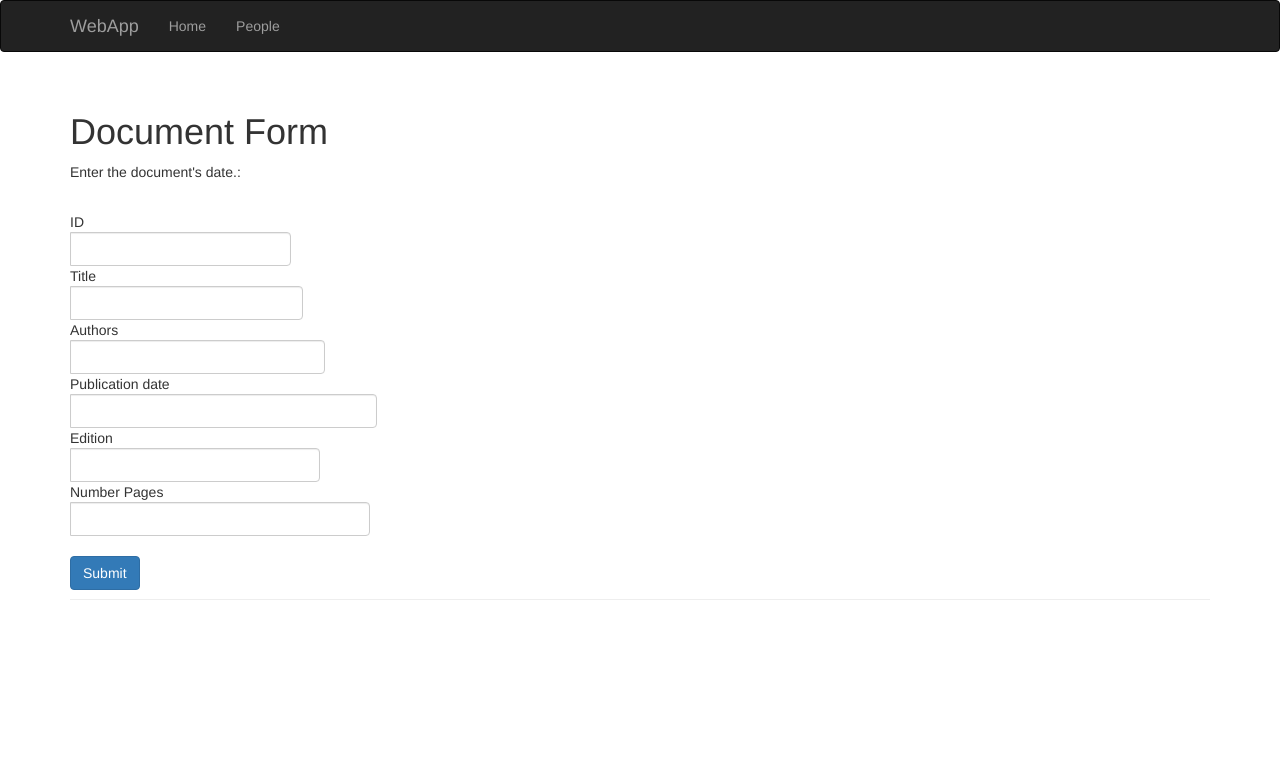
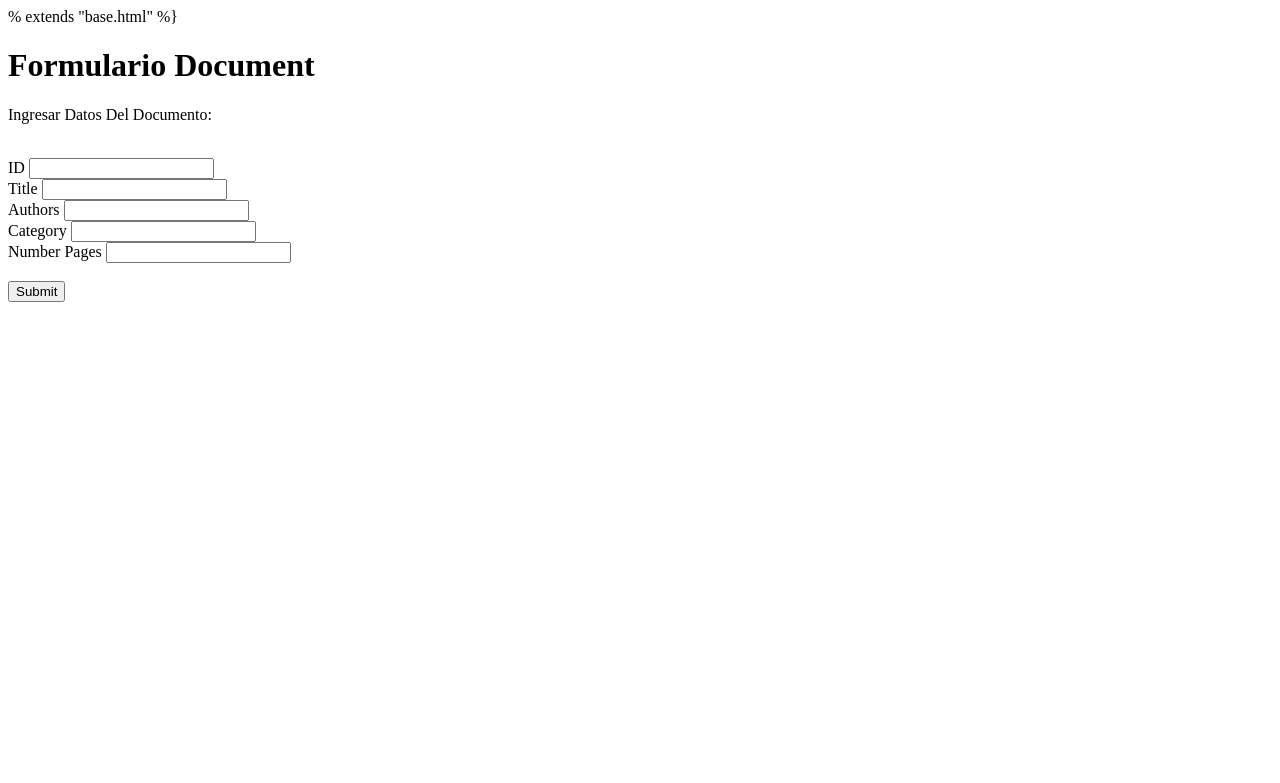
Before and after one commit to Erickromero789/Actividad-Desarrollo, a Flask app: page /document in a window 1280 px wide. Shown: the top 783 px of the page. Run offline with Flask 2, Linux system fonts and the light colour scheme; some libraries are stand-ins or nearby versions.

Commit message:
Update document.html

```diff
--- a/ServerSide-Python/web/templates/document.html
+++ b/ServerSide-Python/web/templates/document.html
@@ -1,16 +1,16 @@
-{% extends "base.html" %}
+% extends "base.html" %}
 
 {% block page_content %}
 
 <div class="page-header">
-    <h1>Document Form</h1>
-    <p>Enter the document's date.:   </p>
+    <h1>Formulario Document</h1>
+    <p>Ingresar Datos Del Documento:   </p>
         <br>
             <form action="/document_detail" method="post">
                 <input type="hidden" id="op" name="op" value="I">
                 <div class="input-group mb-3">
-                    <span class="input-group-text" id="inputGroup_id_libro">ID</span>
-                    <input type="text" class="form-control" name="id_libro" aria-label="Sizing example input" aria-describedby="inputGroup_name">
+                    <span class="input-group-text" id="inputGroup_id_book">ID</span>
+                    <input type="text" class="form-control" name="id_book" aria-label="Sizing example input" aria-describedby="inputGroup_name">
                 </div>
 
                 <div class="input-group mb-3">
@@ -24,13 +24,8 @@
                 </div>
 
                 <div class="input-group mb-3">
-                    <span class="input-group-text" id="inputGroup_pub_date">Publication date</span>
-                    <input type="text" class="form-control" name="pub_date" aria-label="Sizing example input" aria-describedby="inputGroup_lastName">
-                </div>
-
-                <div class="input-group mb-3">
-                    <span class="input-group-text" id="inputGroup_edition">Edition</span>
-                    <input type="text" class="form-control" name="edition" aria-label="Sizing example input" aria-describedby="inputGroup_lastName">
+                    <span class="input-group-text" id="inputGroup_category">Category</span>
+                    <input type="text" class="form-control" name="category" aria-label="Sizing example input" aria-describedby="inputGroup_category">
                 </div>
 
                 <div class="input-group mb-3">
```
